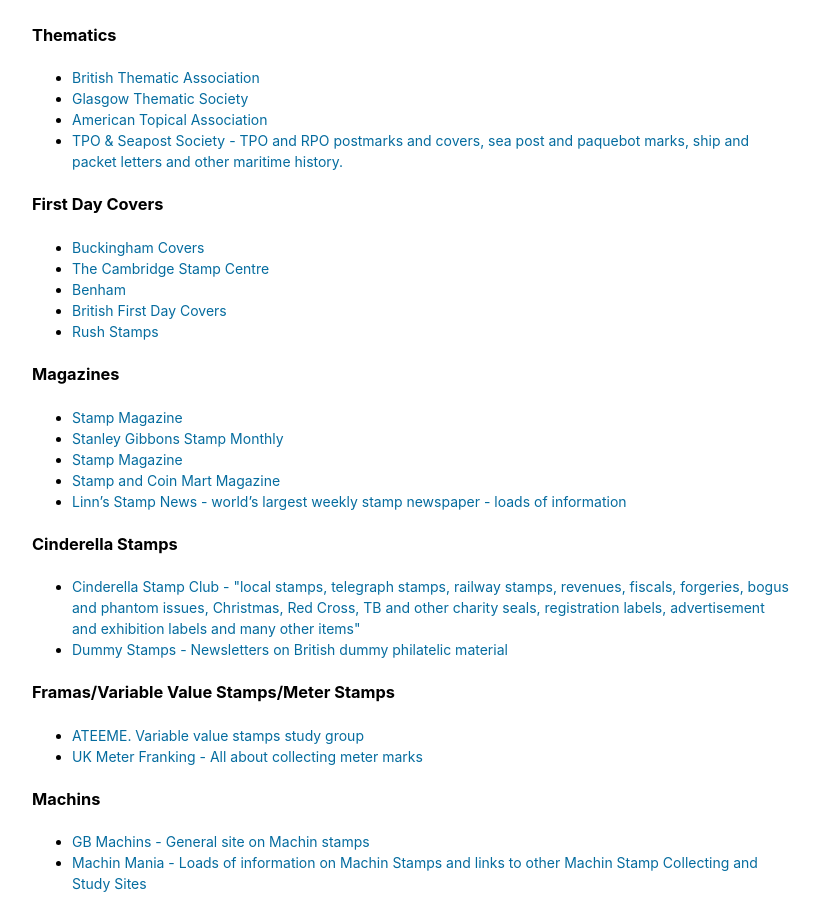
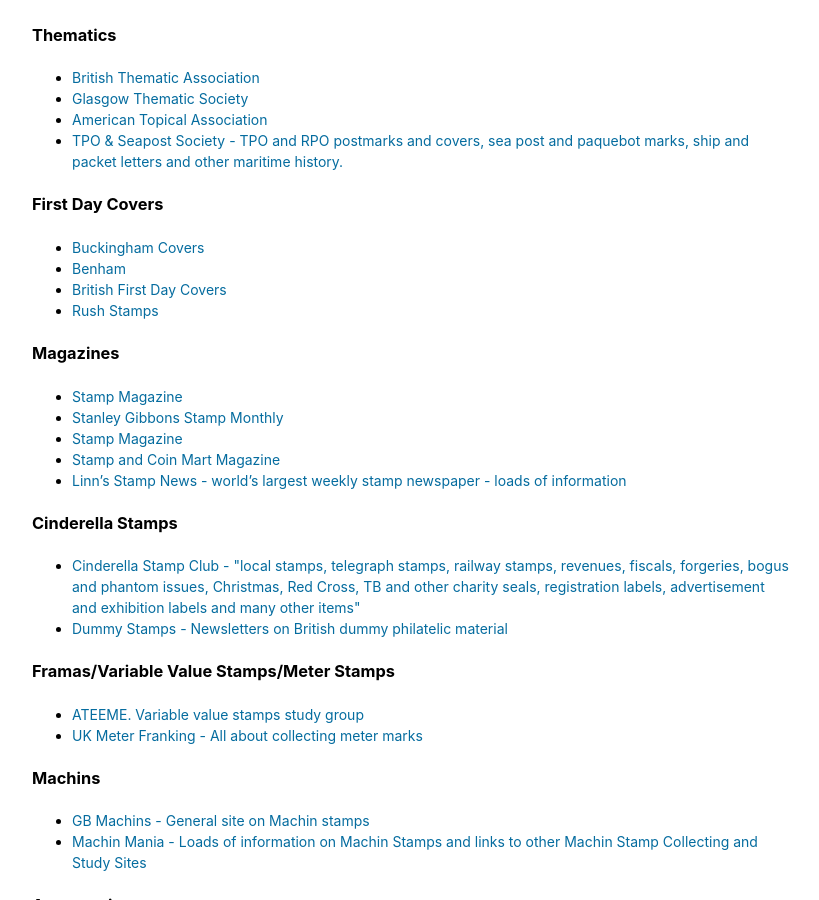
Before and after one commit to astalker/caledonian-stamps, a Jekyll site: the page built from links.md, in a window 1280 px wide and 900 px high, scrolled down 1307 px. Shown: the whole window, without its empty margins (338-1157 px from the left). Built offline with Jekyll 4.4.1, drawn with Linux system fonts in a browser that asks for light colours; our own code applies the rules of GitHub Pages for plain Markdown files.

Commit message:
Cambridge Stamp centre deleted

```diff
--- a/links.md
+++ b/links.md
@@ -64,7 +64,6 @@
 ### First Day Covers
 
 - [Buckingham Covers](https://www.buckinghamcovers.com)
-- [The Cambridge Stamp Centre](https://www.bfdc.co.uk/producers/cambridge_stamp_centre)
 - [Benham](https://www.benham.co.uk/)
 - [British First Day Covers](https://www.bfdc.co.uk/)
 - [Rush Stamps](https://www.rushstamps.co.uk/)
```
